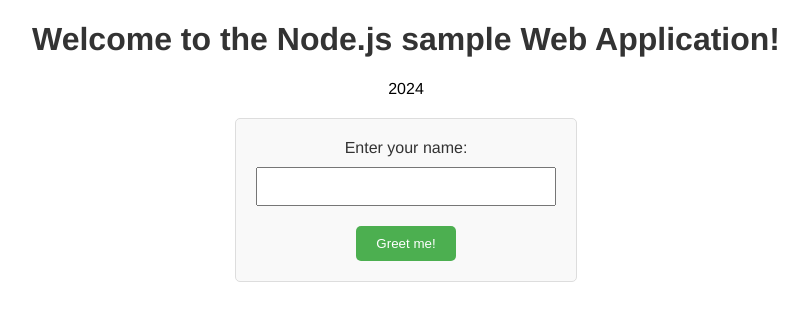
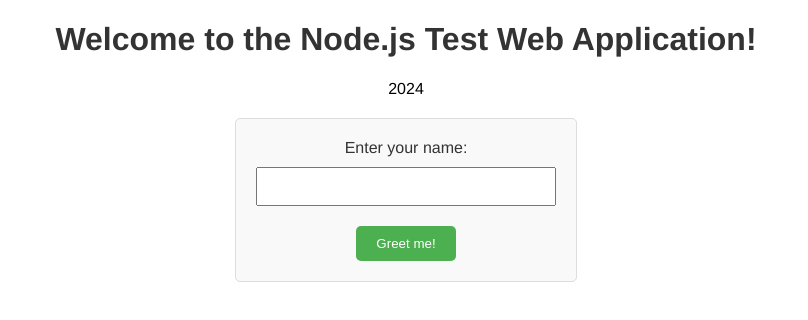
Before and after one commit to Amogh-98/WebApp, a plain HTML site: page index.html in a window 1280 px wide. Shown: the whole page, without its empty margins (234-1042 px from the left). Drawn offline with Linux system fonts and the light colour scheme.

Commit message:
index.html

```diff
--- a/index.html
+++ b/index.html
@@ -56,7 +56,7 @@
     </title>
 </head>
 <body>
-    <h1>Welcome to the Node.js sample Web Application!</h1>
+    <h1>Welcome to the Node.js Test Web Application!</h1>
     <p>2024</p>
     <form action="/greet" method="post">
         <label for="name">Enter your name:</label>
```
